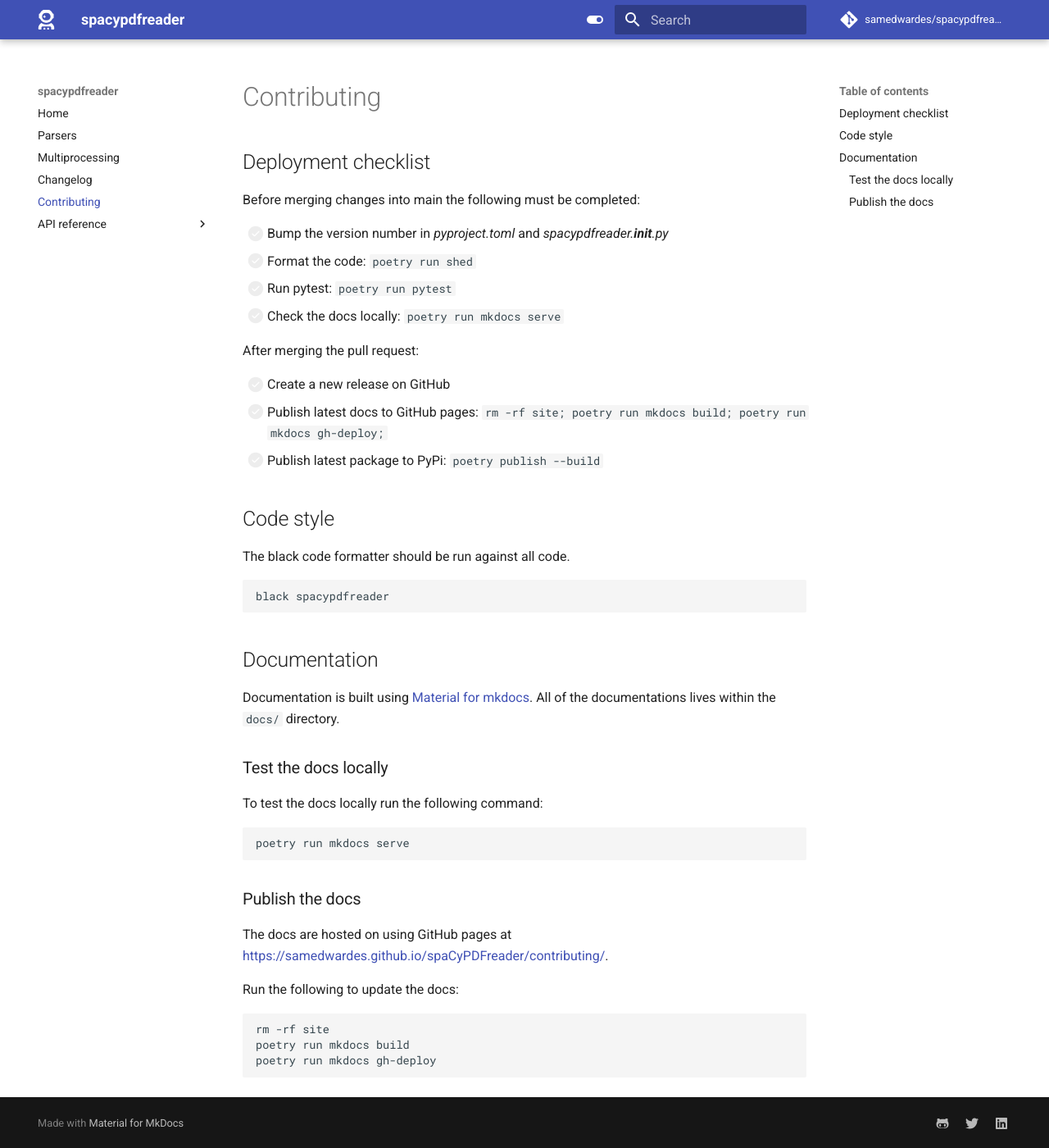
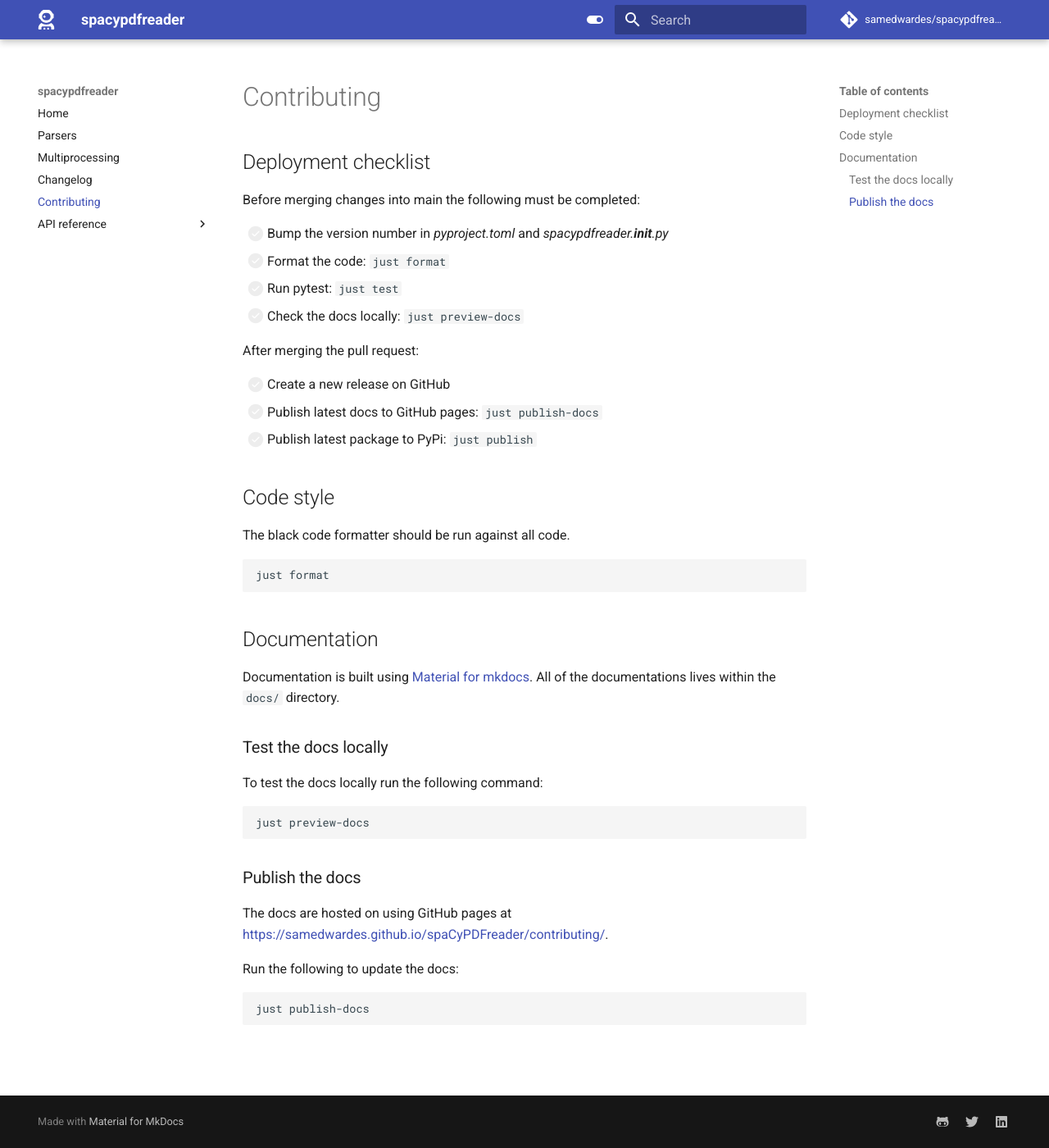
Before and after one commit to SamEdwardes/spacypdfreader, an MkDocs documentation site: the page built from docs/contributing.md, in a window 1280 px wide and 1400 px high. Shown: the whole window at 82% size. Built offline with MkDocs 1.6.1 and Material for MkDocs 9.7.7, drawn with Linux system fonts in a browser that asks for light colours; comment, search, counter and statistics services are not loaded.

Commit message:
Format code

````diff
--- a/docs/contributing.md
+++ b/docs/contributing.md
@@ -5,22 +5,22 @@
 Before merging changes into main the following must be completed:
 
 - [ ] Bump the version number in *pyproject.toml* and *spacypdfreader.__init__.py*
-- [ ] Format the code: `poetry run shed`
-- [ ] Run pytest: `poetry run pytest`
-- [ ] Check the docs locally: `poetry run mkdocs serve`
+- [ ] Format the code: `just format`
+- [ ] Run pytest: `just test`
+- [ ] Check the docs locally: `just preview-docs`
 
 After merging the pull request:
 
 - [ ] Create a new release on GitHub
-- [ ] Publish latest docs to GitHub pages: `rm -rf site; poetry run mkdocs build; poetry run mkdocs gh-deploy;`
-- [ ] Publish latest package to PyPi: `poetry publish --build`
+- [ ] Publish latest docs to GitHub pages: `just publish-docs`
+- [ ] Publish latest package to PyPi: `just publish`
 
 ## Code style
 
 The black code formatter should be run against all code.
 
 ```bash
-black spacypdfreader
+just format
 ```
 
 ## Documentation
@@ -32,7 +32,7 @@ Documentation is built using [Material for mkdocs](https://squidfunk.github.io/m
 To test the docs locally run the following command:
 
 ```bash
-poetry run mkdocs serve
+just preview-docs
 ```
 
 ### Publish the docs
@@ -42,7 +42,5 @@ The docs are hosted on using GitHub pages at [https://samedwardes.github.io/spaC
 Run the following to update the docs:
 
 ```bash
-rm -rf site
-poetry run mkdocs build
-poetry run mkdocs gh-deploy
+just publish-docs
 ```
--- a/docs/hooks.py
+++ b/docs/hooks.py
@@ -1,4 +1,5 @@
 import shutil
+
 
 def copy_readme(*args, **kwargs):
     shutil.copy("README.md", "docs/index.md")
--- a/spacypdfreader/__init__.py
+++ b/spacypdfreader/__init__.py
@@ -1,5 +1,3 @@
 import importlib.metadata
 
-from spacypdfreader.spacypdfreader import pdf_reader
-
-__version__ =  importlib.metadata.version("spacypdfreader")
+__version__ = importlib.metadata.version("spacypdfreader")
````
Also changed, not shown: README.md (+10 -7 lines), docs/changelog.md (+1 -0 lines), docs/multiprocessing.md (+7 -1 lines), docs/parsers.md (+4 -3 lines), 6 other files.
